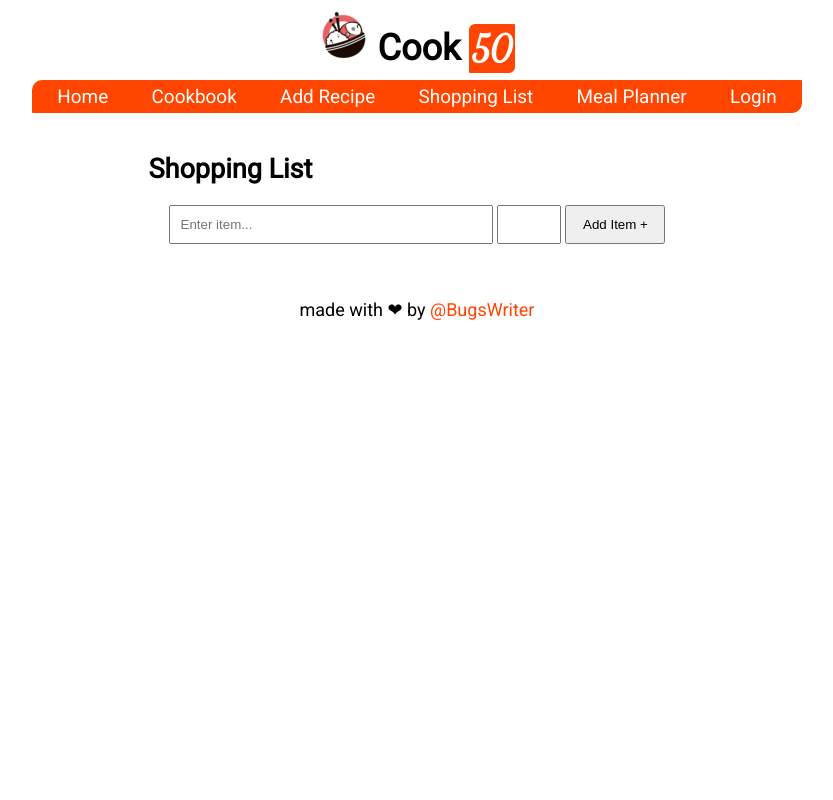
After one commit to Bugswriter/cook50, a Flask app: template cookpkg/templates/shopping_list.html in a window 1280 px wide. The commit adds this page. Shown: the whole page, without its empty margins (223-1056 px from the left). Run offline with Flask 2, Linux system fonts and the light colour scheme; the template is opened without the code that fills it, so the values that code supplies are empty; some web fonts are replaced.

Commit message:
Adding shopping list and css improvements.

```diff
--- a/cookpkg/static/css/style.css
+++ b/cookpkg/static/css/style.css
@@ -15,6 +15,7 @@
     --color03: #FF7F50;
     --color04: #FF6347;
     --color05: #FF4500;
+    --color06: #FED8B1;
     --fontsize: 18px;
     --font: "Roboto"
 }
@@ -191,20 +192,14 @@ form.search-form::after {
 
 .result-box tr:nth-child(even){
     background-color: var(--color02);
-    color: white;
 }
 
-.result-box tr:nth-child(even) a{
-    color: white;
-}
 
 .result-box tr:nth-child(even){
-    background-color: var(--color02);
-    color: white;
+    background-color: var(--color06);
 }
 
 .result-box tr:nth-child(odd) a{
-    background-color: white;
     padding: 2px;
     border-radius: 3px;
 }
@@ -218,7 +213,7 @@ form.search-form::after {
     margin: 40px auto;
 }
 
-.form{
+.form , .slform{
    margin: 20px;
 }
 
@@ -227,10 +222,32 @@ form.search-form::after {
     margin: 10px;
 }
 
-.form select{
+.form select {
     width: 200px;
 }
 
-.form input[type=text], .form input[type=password]{
+.form input{
     width: 400px;
 }
+
+.form input[type=number]{
+    width: 175px;
+}
+
+.form input[type=submit]{
+    width: 425px;
+}
+
+
+.slform input{
+    width: 300px;
+    padding: 10px;
+}
+
+.slform input[type=number]{
+    width: 40px;
+}
+
+.slform input[type=submit]{
+    width: 100px;
+}
--- a/cookpkg/templates/add_recipe.html
+++ b/cookpkg/templates/add_recipe.html
@@ -14,9 +14,9 @@
       <option>Lunch</option>
       <option>Dinner</option>
     </select><br>
-    <input type="number" name="r" placeholder="Recipe Rating">
-    <input type="number" name="pt" placeholder="Prepare Time"><br>
-    <input type="text" name="mi" placeholder="Making Ingredients"><br>
+    <input type="number" name="r" placeholder="Rating in 0-10 range" min="0" max="10">
+    <input type="number" name="pt" placeholder="Prepare Time in minutes"><br>
+    <input type="text" name="mi" placeholder="Making Ingredients separated by comma"><br>
     <input type="text" name="rl" placeholder="Recipe URL"><br>
     <input type="submit" value="Add Recipe +">
   </form>
--- a/cookpkg/templates/layout.html
+++ b/cookpkg/templates/layout.html
@@ -18,7 +18,7 @@
       <li class="active"><a href="/">Home</a></li>
       <li><a href="{{ url_for('recipes') }}">Cookbook</a></li>
       <li><a href="{{ url_for('add_recipe') }}">Add Recipe</a></li>
-      <li><a href="#">Shopping List</a></li>
+      <li><a href="{{ url_for('shopping_list') }}">Shopping List</a></li>
       <li><a href="#">Meal Planner</a></li>
       {% if request.cookies.get('user_id') %}
       <li><a href="/logout">Logout</a></li>
@@ -31,8 +31,7 @@
       {% block content %}{% endblock %}
     </div>
     <footer>
-      <span>Made with ❤ by <a href="https://bugswriter.com">@BugsWriter</a></span>
-
+      <span>made with ❤ by <a href="https://bugswriter.com">@BugsWriter</a></span>
     </footer>
   </body>
 </html>
--- /dev/null
+++ b/cookpkg/templates/shopping_list.html
@@ -0,0 +1,16 @@
+{% extends "layout.html" %}
+{% block content %}
+<div class="container">
+  <h2>Shopping List</h2>
+  <form method="POST" class="slform">
+    <input type="text" placeholder="Enter item...">
+    <input type="number">
+    <input type="submit" value="Add Item +">
+  </form>
+  <ul>
+    {% for item in shopping_list %}
+    <li>{{ item["item"] }}</li>
+    {% endfor %}
+  </ul>
+</div>
+{% endblock content %}
```
Also changed, not shown: cookpkg/routes.py (+14 -0 lines), site.db.
